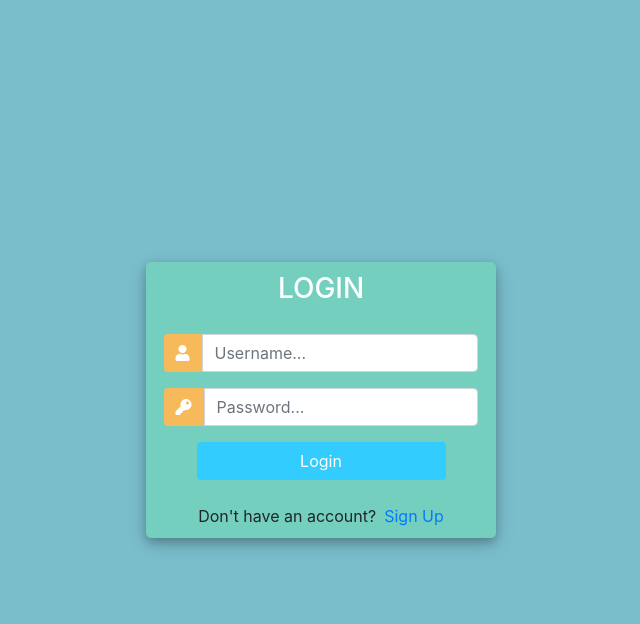
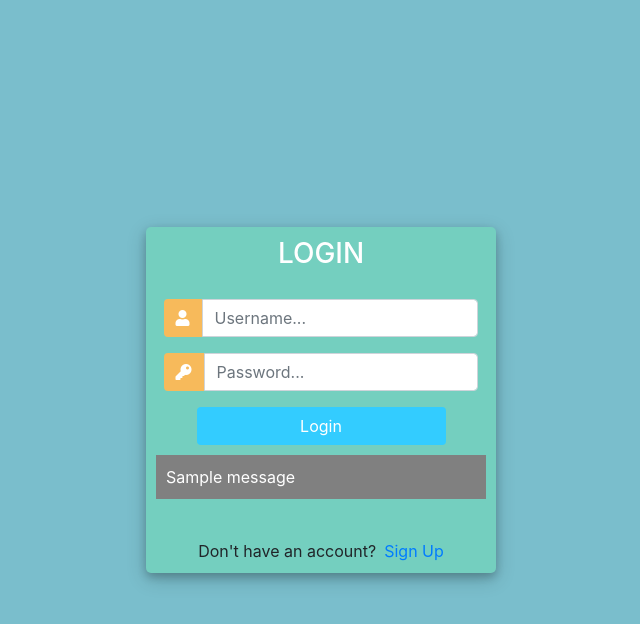
Before and after one commit to Cloud7444/Assignemnt17420, a Django app: page /login/ in a window 1280 px wide. Shown: the top 624 px of the page, without its empty margins (319-959 px from the left). Run offline with Django 3.2, Linux system fonts and the light colour scheme; tables that the repository leaves empty hold one stand-in row (values such as "Sample post"); one stand-in notice (Sample message) is shown; some libraries are stand-ins or nearby versions.

Commit message:
Together

```diff
--- a/app/templates/app/login.html
+++ b/app/templates/app/login.html
@@ -106,7 +106,9 @@
 					</form>
 
 				</div>
-
+                {% for message in messages %}
+                    <p id="messages">{{ message }}</p>
+                {% endfor %}
 				<div class="mt-4">
 					<div class="d-flex justify-content-center links">
 						Don't have an account? <a href="../register/" class="ml-2">Sign Up</a>
--- a/app/views.py
+++ b/app/views.py
@@ -55,12 +55,12 @@ def logoutpage(request):
 
 @login_required(login_url='app:login')
 def postview(request):
-    # if request.user.is_staff==True:
+     if request.user.is_staff==True:
         allposts = Post.objects.all()
         return render(request,'app/indexpage.html',
                       {'allPost' : allposts})
-    # else:
-    #     return redirect('app:userpage')
+     else:
+         return redirect('app:userpage')
 
 
 def userpage(request):
```
